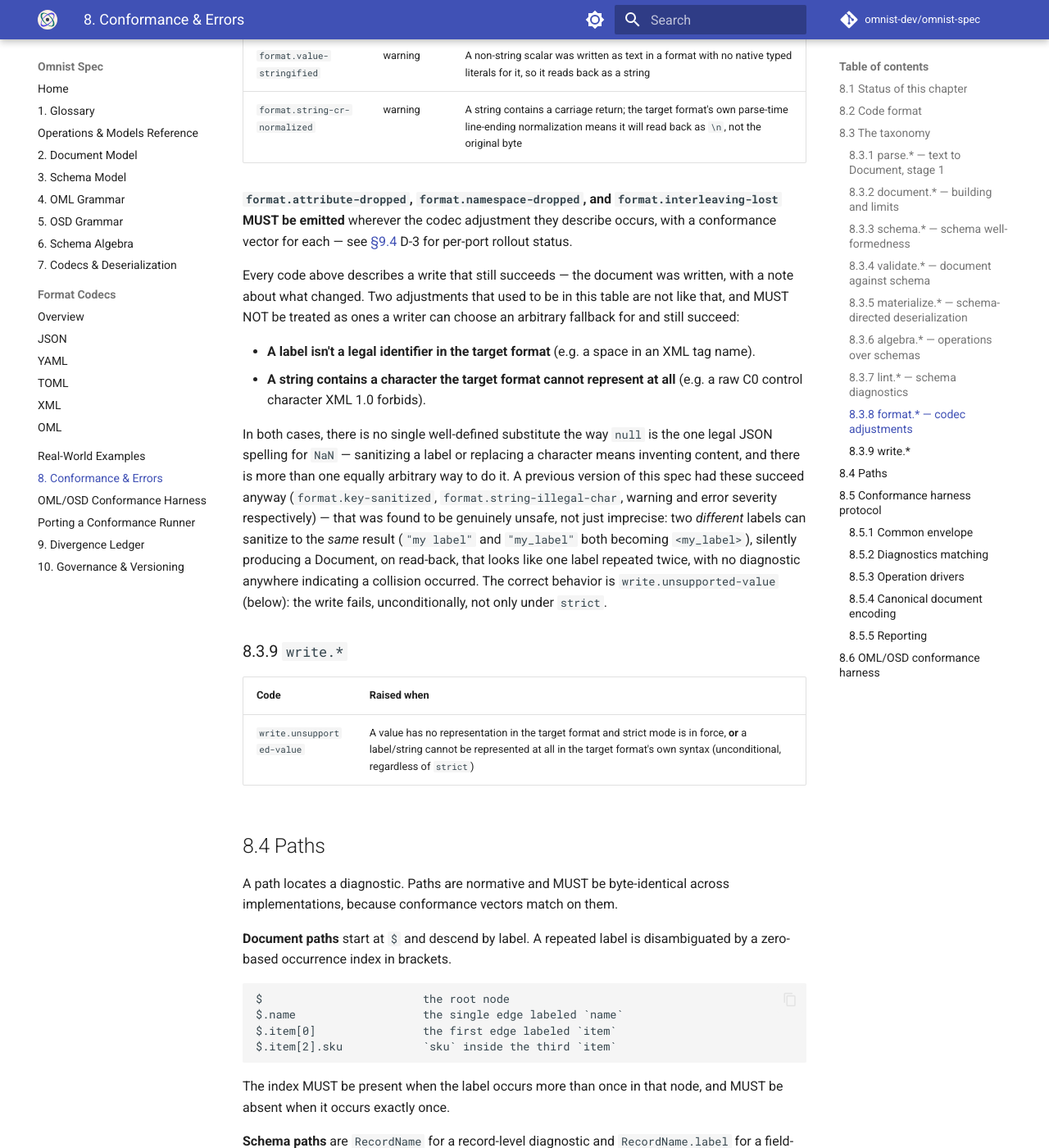
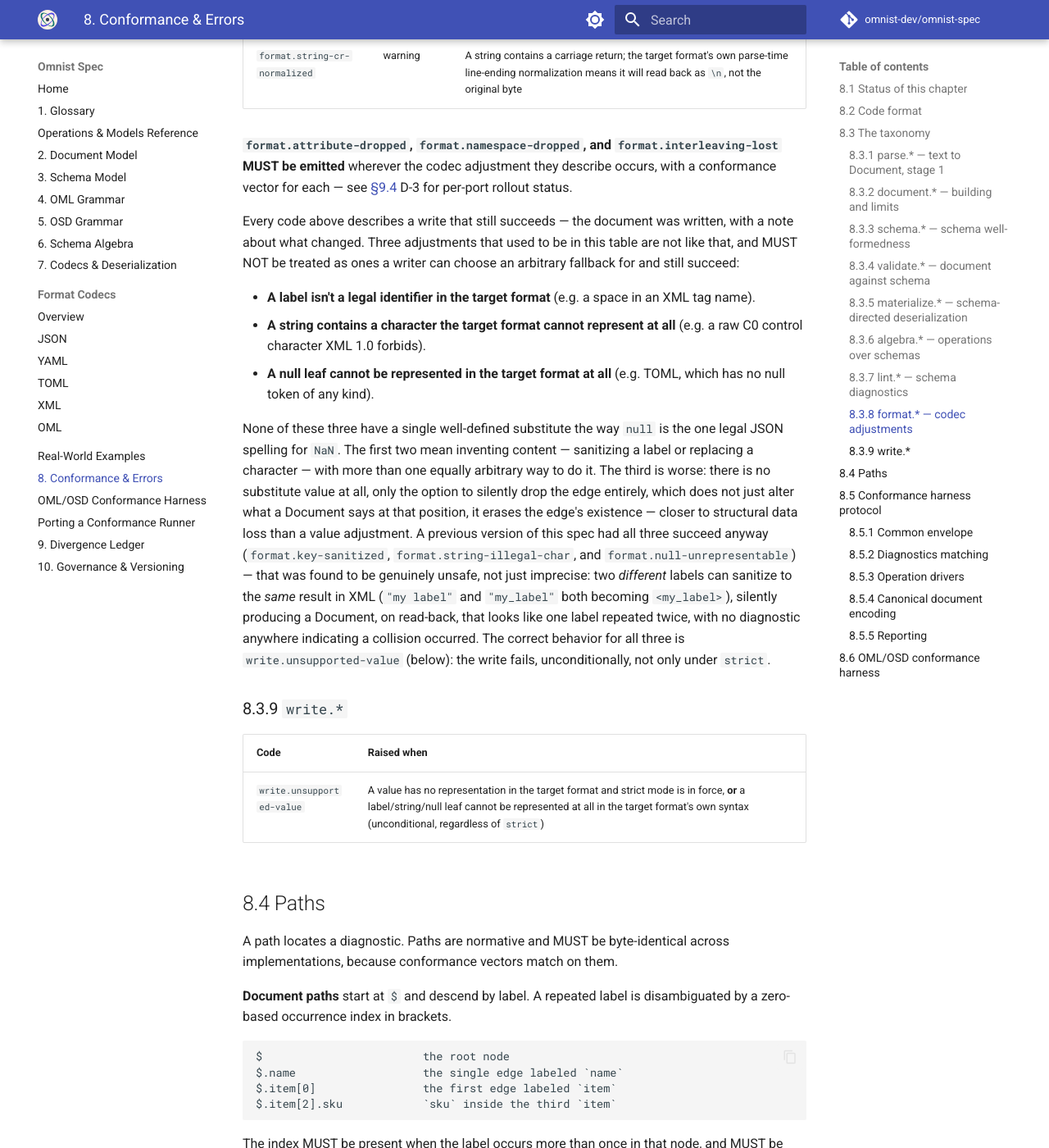
Before and after one commit to omnist-dev/omnist-spec, an MkDocs documentation site: the page built from docs/08-conformance-and-errors.md, in a window 1280 px wide and 1400 px high, scrolled down 5352 px. Shown: the whole window at 82% size. Built offline with MkDocs 1.6.1 and Material for MkDocs 9.7.7, drawn with Linux system fonts in a browser that asks for light colours; comment, search, counter and statistics services are not loaded; some of the changed text lies outside the part shown.

Commit message:
Fail, don't invent (part 2): null-unrepresentable now an unconditional write failure
Per spec-TDD (Sec10.2): update the conformance vectors first, then the
normative rule.

Sec8.3.8/8.3.9: format.null-unrepresentable is removed from the codec-
adjustments table, joining format.key-sanitized/format.string-illegal-char
(f7cb8dd) under the same principle -- write.unsupported-value now covers
all three, unconditionally, not just under strict.

This one is arguably a sharper case than the other two: there is no
substitute value at all for a null leaf in a format with no null token
(TOML), only the option to silently drop the edge -- which does not
just alter what a Document says at that position, it erases the edge's
existence entirely. Read the TOML back and there is zero trace an edge
with that label ever existed.

docs/formats/toml.md's two null-related passages updated to match.
Conformance vectors updated: formats-toml/nulls/
null-leaf-cannot-be-written-and-is-omitted (previously expected
ok:true, still succeeding) is now null-leaf-cannot-be-written,
expecting failure; its strict-mode companion is now a same-result
confirmation vector rather than a different-behavior one, since the
distinction that motivated it no longer exists.

Port-side implementation tracked per-repo, not here. This is a real
behavior change (a write that used to succeed now fails), and for any
port that already implemented format.null-unrepresentable per the old
table, a real one to check carefully -- not a rename.

```diff
--- a/docs/08-conformance-and-errors.md
+++ b/docs/08-conformance-and-errors.md
@@ -156,7 +156,6 @@ there is no separate set of names for them.
 |---|---|---|
 | `format.temporal-stringified` | warning | A temporal leaf was written as an ISO-8601 string |
 | `format.float-special` | error | `NaN` or an infinity was substituted with `null` |
-| `format.null-unrepresentable` | warning | A null leaf cannot be written in the target format, so it is dropped |
 | `format.attribute-dropped` | warning | An XML attribute was discarded on read |
 | `format.namespace-dropped` | warning | An XML namespace prefix was discarded on read |
 | `format.interleaving-lost` | warning | Cross-label interleaving could not be written |
@@ -173,33 +172,39 @@ they describe occurs, with a conformance vector for each — see
 per-port rollout status.
 
 Every code above describes a write that still succeeds — the document was
-written, with a note about what changed. Two adjustments that used to be in
-this table are not like that, and MUST NOT be treated as ones a writer can
-choose an arbitrary fallback for and still succeed:
+written, with a note about what changed. Three adjustments that used to be
+in this table are not like that, and MUST NOT be treated as ones a writer
+can choose an arbitrary fallback for and still succeed:
 
 - **A label isn't a legal identifier in the target format** (e.g. a space in
   an XML tag name).
 - **A string contains a character the target format cannot represent at all**
   (e.g. a raw C0 control character XML 1.0 forbids).
+- **A null leaf cannot be represented in the target format at all** (e.g.
+  TOML, which has no null token of any kind).
 
-In both cases, there is no single well-defined substitute the way `null`
-is the one legal JSON spelling for `NaN` — sanitizing a label or replacing a
-character means inventing content, and there is more than one equally
-arbitrary way to do it. A previous version of this spec had these succeed
-anyway (`format.key-sanitized`, `format.string-illegal-char`, warning and
-error severity respectively) — that was found to be genuinely unsafe, not
+None of these three have a single well-defined substitute the way `null`
+is the one legal JSON spelling for `NaN`. The first two mean inventing
+content — sanitizing a label or replacing a character — with more than one
+equally arbitrary way to do it. The third is worse: there is no substitute
+value at all, only the option to silently drop the edge entirely, which
+does not just alter what a Document says at that position, it erases the
+edge's existence — closer to structural data loss than a value adjustment.
+A previous version of this spec had all three succeed anyway
+(`format.key-sanitized`, `format.string-illegal-char`, and
+`format.null-unrepresentable`) — that was found to be genuinely unsafe, not
 just imprecise: two *different* labels can sanitize to the *same* result
-(`"my label"` and `"my_label"` both becoming `<my_label>`), silently
+in XML (`"my label"` and `"my_label"` both becoming `<my_label>`), silently
 producing a Document, on read-back, that looks like one label repeated
 twice, with no diagnostic anywhere indicating a collision occurred. The
-correct behavior is `write.unsupported-value` (below): the write fails,
-unconditionally, not only under `strict`.
+correct behavior for all three is `write.unsupported-value` (below): the
+write fails, unconditionally, not only under `strict`.
 
 ### 8.3.9 `write.*`
 
 | Code | Raised when |
 |---|---|
-| `write.unsupported-value` | A value has no representation in the target format and strict mode is in force, **or** a label/string cannot be represented at all in the target format's own syntax (unconditional, regardless of `strict`) |
+| `write.unsupported-value` | A value has no representation in the target format and strict mode is in force, **or** a label/string/null leaf cannot be represented at all in the target format's own syntax (unconditional, regardless of `strict`) |
 
 ## 8.4 Paths
 
```
Also changed, not shown: docs/formats/toml.md (+6 -5 lines), 1 other file.
